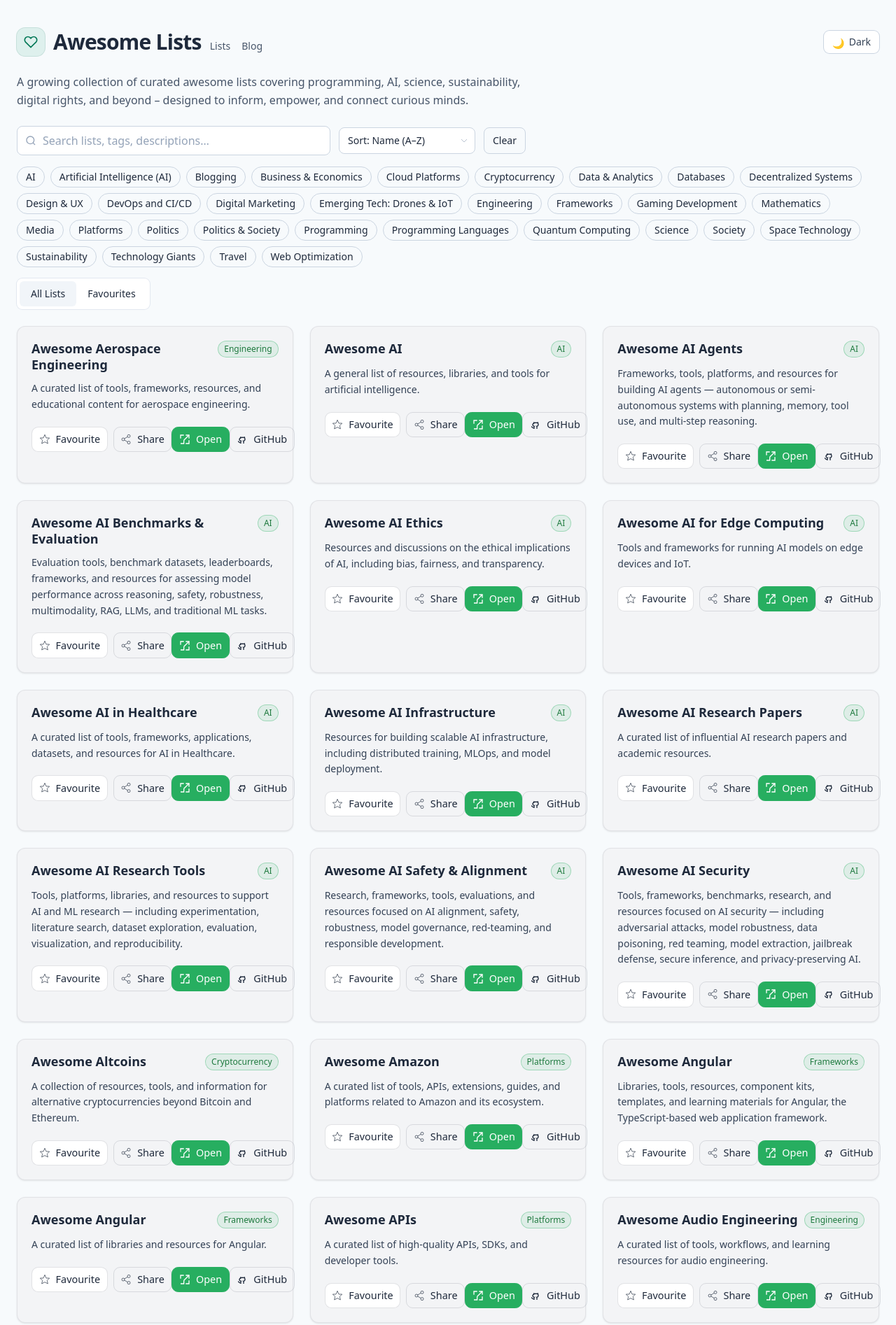
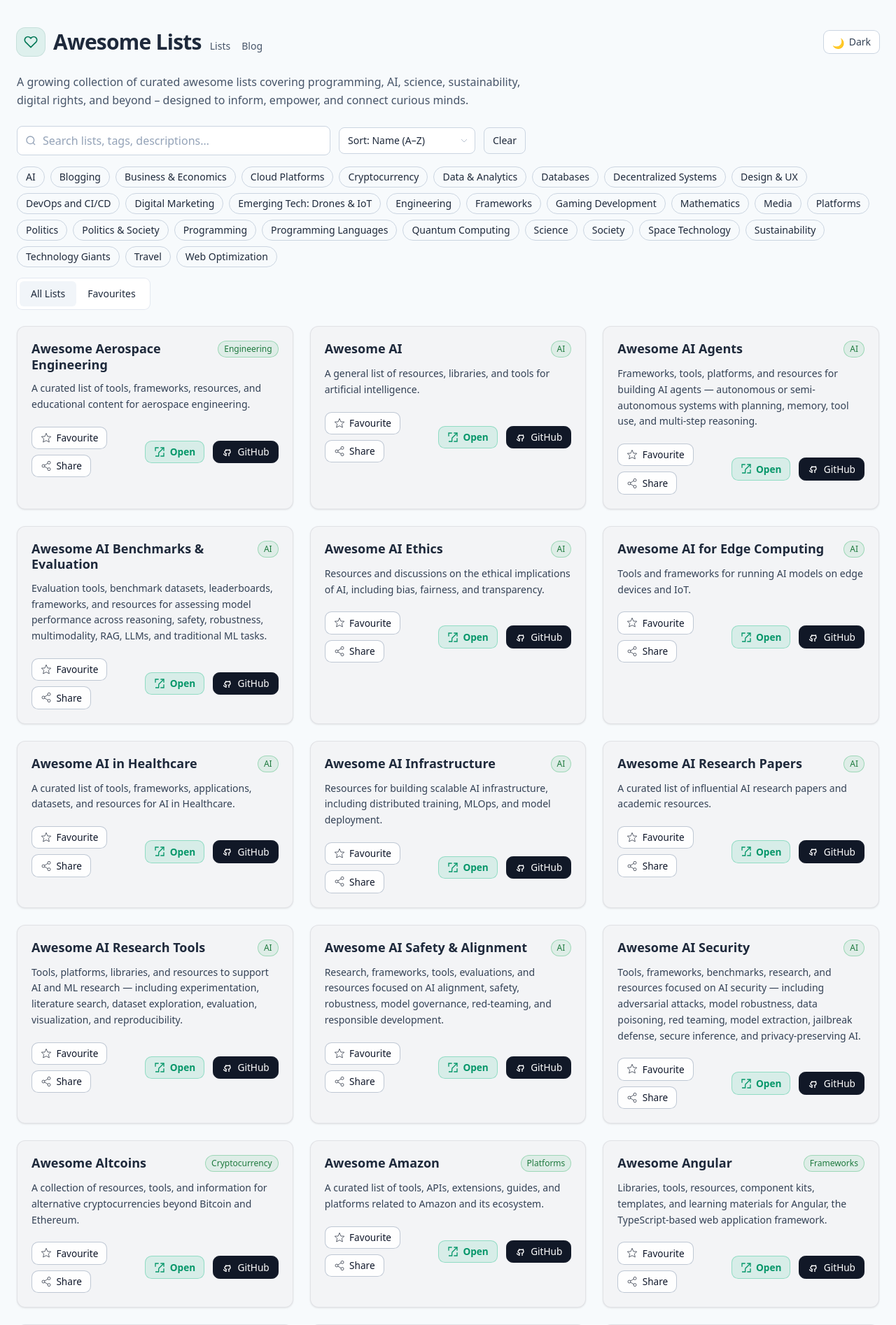
Before and after one commit to awesomelistsio/awesomelists.io, a Jekyll site: the page built from index.md, in a window 1280 px wide. Shown: the top 1894 px of the page at 70% size. Built offline with Jekyll 4.4.1, drawn with Linux system fonts in a browser that asks for light colours; nearby versions of some CDN libraries; some of the changed text lies outside the part shown.

Commit message:
Update app.js and styles.css

```diff
--- a/assets/app.js
+++ b/assets/app.js
@@ -711,7 +711,7 @@ const SEED_LISTS = [
     "name": "Awesome Computational Linguistics",
     "description": "A curated list of awesome resources, tools, datasets, papers, and libraries for computational linguistics and natural language processing (NLP).",
     "github": "https://github.com/awesomelistsio/awesome-computational-linguistics",
-    "category": "Artificial Intelligence (AI)",
+    "category": "AI",
     "slug": "awesome-computational-linguistics"
   },
   {
@@ -738,7 +738,7 @@ const SEED_LISTS = [
   {
     "name": "Awesome WordPress Headless",
     "description": "A curated list of resources, tools, frameworks, and guides for building headless WordPress websites.",
-    "github": "https://github.com/awesomelistsio/awesome-wordpress-headless/tree/main",
+    "github": "https://github.com/awesomelistsio/awesome-wordpress-headless",
     "category": "Frameworks",
     "slug": "awesome-wordpress-headless"
   },
@@ -1040,7 +1040,7 @@ const SEED_LISTS = [
     "name": "Awesome AutoML",
     "description": "A curated list of frameworks, platforms, tools, research, and learning resources for Automated Machine Learning (AutoML).",
     "github": "https://github.com/awesomelistsio/awesome-automl",
-    "category": "Artificial Intelligence (AI)",
+    "category": "AI",
     "slug": "awesome-automl"
   },
 
@@ -1533,14 +1533,14 @@ function render() {
           <span class="badge">${l.category}</span>
         </div>
         <p class="mt-3 text-sm text-slate-700 leading-relaxed dark:text-slate-300">${l.description}</p>
-        <div class="mt-5 flex items-center justify-between">
-          <div class="flex items-center gap-2">
-            <button class="btn fav-btn ${isFav ? 'ring-1 ring-emerald-200' : ''}" data-slug="${l.slug}" aria-pressed="${isFav}">
+        <div class="mt-5 flex flex-col gap-3 sm:flex-row sm:items-center sm:justify-between">
+          <div class="flex flex-wrap items-center gap-2">
+            <button class="btn btn-secondary fav-btn ${isFav ? 'ring-1 ring-emerald-200' : ''}" data-slug="${l.slug}" aria-pressed="${isFav}">
               ${isFav ? '<svg class="h-4 w-4" viewBox="0 0 24 24" fill="currentColor"><path d="M12 .587l3.668 7.431 8.2 1.192-5.934 5.787 1.402 8.168L12 18.896l-7.336 3.869 1.402-8.168L.132 9.21l8.2-1.192z"/></svg>' :
                          '<svg class="h-4 w-4" viewBox="0 0 24 24" fill="none" stroke="currentColor"><polygon points="12 2 15 9 22 9 17 14 18.5 21 12 17.5 5.5 21 7 14 2 9 9 9 12 2"/></svg>'}
               <span>${isFav ? 'Favourited' : 'Favourite'}</span>
             </button>
-            <button class="btn btn-ghost share-btn" data-title="${encodeURIComponent(l.name)}" data-slug="${l.slug}">
+            <button class="btn btn-secondary share-btn" data-title="${encodeURIComponent(l.name)}" data-slug="${l.slug}">
               <svg class="h-4 w-4" viewBox="0 0 24 24" fill="none" stroke="currentColor"><circle cx="18" cy="5" r="3"/><circle cx="6" cy="12" r="3"/><circle cx="18" cy="19" r="3"/><path d="M8.59 13.51l6.83 3.98M15.41 6.51L8.59 10.49"/></svg>
               <span>Share</span>
             </button>
@@ -1549,7 +1549,7 @@ function render() {
             <svg class="h-4 w-4" viewBox="0 0 24 24" fill="none" stroke="currentColor" stroke-width="2"><path d="M14 3h7v7"/><path d="M10 14L21 3"/><path d="M21 14v7h-7"/><path d="M3 10V3h7"/><path d="M3 21h7v-7"/></svg>
             <span>Open</span>
           </a>
-          <a class="btn btn-ghost" href="${l.github}" target="_blank" rel="noreferrer" title="Open on GitHub">
+          <a class="btn btn-github" href="${l.github}" target="_blank" rel="noreferrer" title="Open on GitHub">
             <svg class="h-4 w-4" viewBox="0 0 24 24" fill="none" stroke="currentColor" stroke-width="2"><path d="M9 19c-4 1.5-4-2.5-6-3m12 5v-3.5c0-1 .1-1.4-.5-2 1.7-.2 3.5-.8 3.5-4a3.1 3.1 0 0 0-.9-2.1 2.9 2.9 0 0 0-.1-2.1s-.7-.2-2.2.9a7.6 7.6 0 0 0-4 0c-1.5-1.1-2.2-.9-2.2-.9a2.9 2.9 0 0 0-.1 2.1A3.1 3.1 0 0 0 6 11.5c0 3.2 1.8 3.8 3.5 4-.3.3-.5.6-.5 1.2V21"/></svg>
             <span>GitHub</span>
           </a>
--- a/assets/styles.css
+++ b/assets/styles.css
@@ -1 +1,54 @@
 .card{background:#f3f4f6;border:1px solid rgba(15,23,42,.08);border-radius:.75rem;box-shadow:0 1px 3px rgba(0,0,0,.06),0 1px 2px rgba(0,0,0,.04);transition:box-shadow .2s,transform .2s}.card:hover{box-shadow:0 10px 15px -3px rgba(0,0,0,.1),0 4px 6px -2px rgba(0,0,0,.05);transform:translateY(-1px)}.badge{border:1px solid rgba(39,174,96,.35);color:#1f7a3f;background:rgba(39,174,96,.1);padding:.125rem .5rem;border-radius:9999px;font-size:.75rem}.btn{display:inline-flex;align-items:center;gap:.5rem;padding:.4rem .6rem;border-radius:.6rem;border:1px solid rgba(15,23,42,.12);background:#fff;font-size:.9rem}.btn:hover{background:#f8fafc}.btn-ghost{background:transparent}.btn-primary{background:#27AE60;color:#fff;border-color:#27AE60}.btn-primary:hover{filter:brightness(.95)}.dark .card{background:#1e293b;border-color:rgba(148,163,184,.15);box-shadow:none}.dark .badge{border-color:rgba(52,211,153,.3);color:rgb(167 243 208);background:rgba(16,185,129,.15)}.dark .btn{background:#0f172a;color:#e2e8f0;border-color:rgba(148,163,184,.25)}.dark .btn:hover{background:#0b1220}.dark .btn-primary{background:#27AE60;color:#fff;border-color:#27AE60}
+
+/* ------------------------------
+   Buttons (Card actions)
+   ------------------------------ */
+
+/* Shared button styles */
+.btn {
+  display: inline-flex;
+  align-items: center;
+  justify-content: center;
+  gap: 0.4rem;
+  padding: 0.45rem 0.75rem;
+  border-radius: 0.6rem;
+  font-size: 0.85rem;
+  line-height: 1;
+  white-space: nowrap;
+  border: 1px solid rgba(148, 163, 184, 0.6); /* slate-300-ish */
+}
+
+/* Secondary action */
+.btn-secondary {
+  background: rgba(255,255,255,0.9);
+  color: #0f172a;
+}
+.dark .btn-secondary {
+  background: rgba(30,41,59,0.5);
+  border-color: rgba(51,65,85,1);
+  color: #e2e8f0;
+}
+.btn-secondary:hover { transform: translateY(-1px); }
+
+/* Primary action */
+.btn-primary {
+  background: rgba(16, 185, 129, 0.12);
+  border-color: rgba(16, 185, 129, 0.35);
+  color: rgb(5, 150, 105);
+  font-weight: 600;
+}
+.dark .btn-primary {
+  color: #6ee7b7;
+  border-color: rgba(110, 231, 183, 0.35);
+}
+
+/* GitHub brand action */
+.btn-github {
+  background: #111827;        /* slate-900 */
+  border-color: #111827;
+  color: #fff;
+}
+.btn-github:hover {
+  filter: brightness(1.08);
+  transform: translateY(-1px);
+}
```
